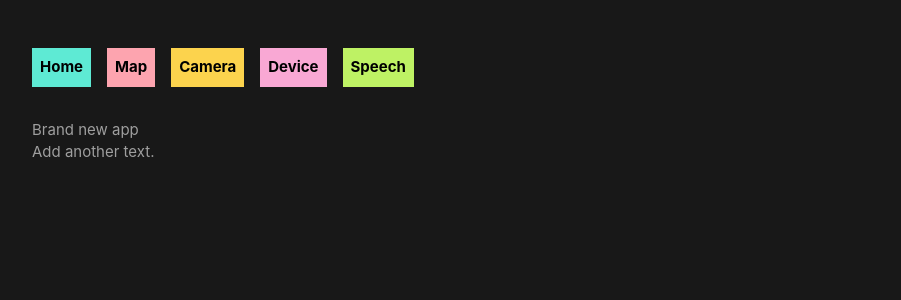
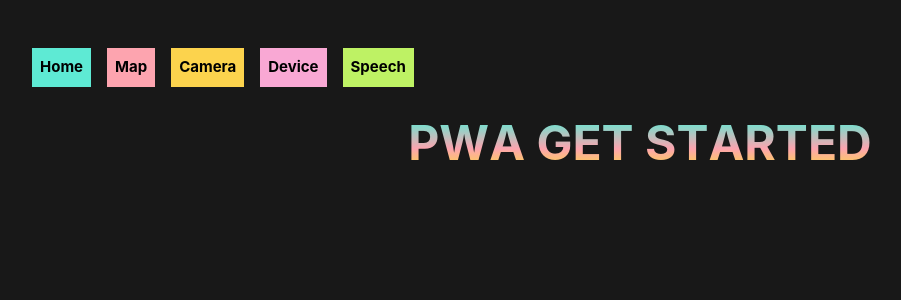
Before and after one commit to pionkipl/vue-3-vite-pwa, a Vue app: page / in a window 1280 px wide. Shown: the top 300 px of the page, without its empty margins (0-901 px from the left). Built offline with nearby package versions, Linux system fonts and the light colour scheme; no server answers.

Commit message:
Feat: add animate +. add text animatet.

```diff
--- a/src/main.js
+++ b/src/main.js
@@ -1,6 +1,8 @@
 import { createApp } from 'vue'
 import App from './App.vue'
 import router from './router'
+
+import './animate/animate.js'
 
 import './assets/main.css'
 
@@ -15,52 +17,53 @@ const updateSW = registerSW({
   },
 })
 
-import { initializeApp } from "firebase/app";
-import { getMessaging, getToken, onMessage } from "firebase/messaging";
+// import { initializeApp } from "firebase/app";
+// import { getMessaging, getToken, onMessage } from "firebase/messaging";
+//
+//
+// const firebaseConfig = {
+//   apiKey: import.meta.env.VITE_APP_KEY,
+//   authDomain: "vue-3-pwa.firebaseapp.com",
+//   projectId: "vue-3-pwa",
+//   storageBucket: "vue-3-pwa.appspot.com",
+//   messagingSenderId: import.meta.env.VITE_APP_SENDER_ID,
+//   appId: import.meta.env.VITE_APP_ID,
+//   measurementId: "G-KSCPZM1BB2"
+// };
+//
+// const appFb = initializeApp(firebaseConfig);
+//
+// const messaging = getMessaging(appFb);
+//
+// const vapidKey = import.meta.env.VITE_APP_VAPID_KEY;
+//
+// function requestPermission() {
+//   console.log('Requesting permission...');
+//   Notification.requestPermission().then((permission) => {
+//     if (permission === 'granted') {
+//       console.log('Notification permission granted.');
+//
+//       getToken(messaging,{ vapidKey: vapidKey }).then((currentToken) => {
+//         if (currentToken) {
+//           console.log('token', currentToken)
+//           onMessage(messaging, (payload) => {
+//             console.log('Message received. ', payload);
+//             // ...
+//           });
+//         } else {
+//           // Show permission request UI
+//           console.log('No registration token available. Request permission to generate one.');
+//         }
+//       }).catch((err) => {
+//         console.log('An error occurred while retrieving token. ', err);
+//         // ...
+//       });
+//     }
+//   })
+// }
+//
+// requestPermission();
 
-
-const firebaseConfig = {
-  apiKey: import.meta.env.VITE_APP_KEY,
-  authDomain: "vue-3-pwa.firebaseapp.com",
-  projectId: "vue-3-pwa",
-  storageBucket: "vue-3-pwa.appspot.com",
-  messagingSenderId: import.meta.env.VITE_APP_SENDER_ID,
-  appId: import.meta.env.VITE_APP_ID,
-  measurementId: "G-KSCPZM1BB2"
-};
-
-const appFb = initializeApp(firebaseConfig);
-
-const messaging = getMessaging(appFb);
-
-const vapidKey = import.meta.env.VITE_APP_VAPID_KEY;
-
-function requestPermission() {
-  console.log('Requesting permission...');
-  Notification.requestPermission().then((permission) => {
-    if (permission === 'granted') {
-      console.log('Notification permission granted.');
-
-      getToken(messaging,{ vapidKey: vapidKey }).then((currentToken) => {
-        if (currentToken) {
-          console.log('token', currentToken)
-          onMessage(messaging, (payload) => {
-            console.log('Message received. ', payload);
-            // ...
-          });
-        } else {
-          // Show permission request UI
-          console.log('No registration token available. Request permission to generate one.');
-        }
-      }).catch((err) => {
-        console.log('An error occurred while retrieving token. ', err);
-        // ...
-      });
-    }
-  })
-}
-
-requestPermission();
 
 
 const app = createApp(App)
--- a/src/views/HomeView.vue
+++ b/src/views/HomeView.vue
@@ -1,20 +1,71 @@
-<script setup>
-
-</script>
-
 <template>
   <main>
-    <h1>Brand new app</h1>
-    <p>Add another text.</p>
+    <h1 class="heading-text text-center text-2xl md:text-5xl">
+      <span class="letter">P</span>
+      <span class="letter">W</span>
+      <span class="letter">A</span>
+      <span class="letter">&nbsp;</span>
+      <span class="letter">G</span>
+      <span class="letter">E</span>
+      <span class="letter">T</span>
+      <span class="letter">&nbsp;</span>
+      <span class="letter">S</span>
+      <span class="letter">T</span>
+      <span class="letter">A</span>
+      <span class="letter">R</span>
+      <span class="letter">T</span>
+      <span class="letter">E</span>
+      <span class="letter">D</span>
+    </h1>
   </main>
 </template>
 
+<script setup>
+  import { onMounted } from 'vue';
+  import anime from 'animejs';
+
+  onMounted(() => {
+    anime.timeline({
+      loop: false,
+      targets: '.heading-text .letter',
+    })
+        .add({
+          targets: '.heading-text .letter',
+          scale: [4,1],
+          opacity: [0,1],
+          translateX: [-150, 0],
+          easing: "easeOutExpo",
+          duration: 700,
+          delay: (el, i) => 200*i
+          })
+  })
+
+</script>
 <style lang="scss" scoped>
 main {
   margin-top: 2rem;
+  display: flex;
+  justify-content: center;
+  align-items: center;
+  height: calc(100% - 4rem);
 
   @media screen and (max-width: 768px) {
     padding: 0 15px;
   }
+
+  .heading-text {
+    font-weight: bold;
+    margin-bottom: 8rem;
+    color: #fff;
+    display: block;
+
+    .letter {
+      display: inline-block;
+      background: linear-gradient(180deg, rgba(94,234,212,1) 0%, rgba(253,164,175,1) 62%, rgba(252,211,77,1) 100%);
+      -webkit-background-clip: text;
+      -webkit-text-fill-color: transparent;
+      font-weight: bold;
+    }
+  }
 }
 </style>
```
Also changed, not shown: src/animate/animate.js (added).
